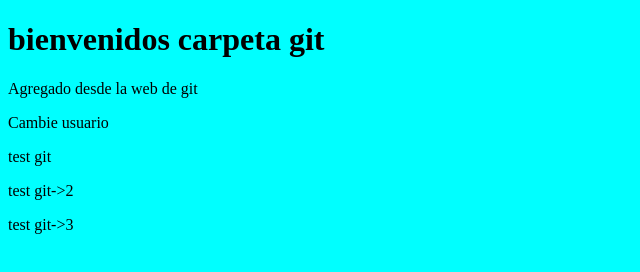
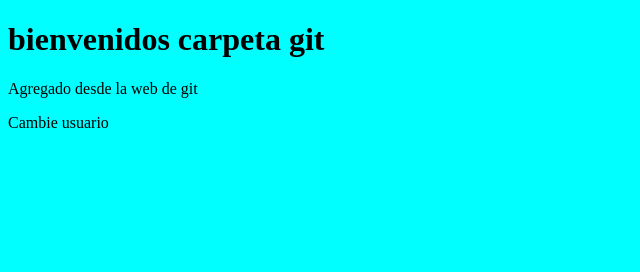
Before and after one commit to IGA-0658/git-proy, a plain HTML site: page clase01/index.html in a window 1280 px wide. Shown: the whole page, without its empty margins (0-640 px from the left). Drawn offline with Linux system fonts and the light colour scheme.

Commit message:
actualizo al original

```diff
--- a/clase01/index.html
+++ b/clase01/index.html
@@ -11,8 +11,5 @@
     <h1>bienvenidos carpeta git</h1>
     <p>Agregado desde la web de git</p>
     <p>Cambie usuario</p>
-    <p>test git</p>
-    <p>test git->2</p>
-    <p>test git->3</p>
 </body>
 </html>
```
